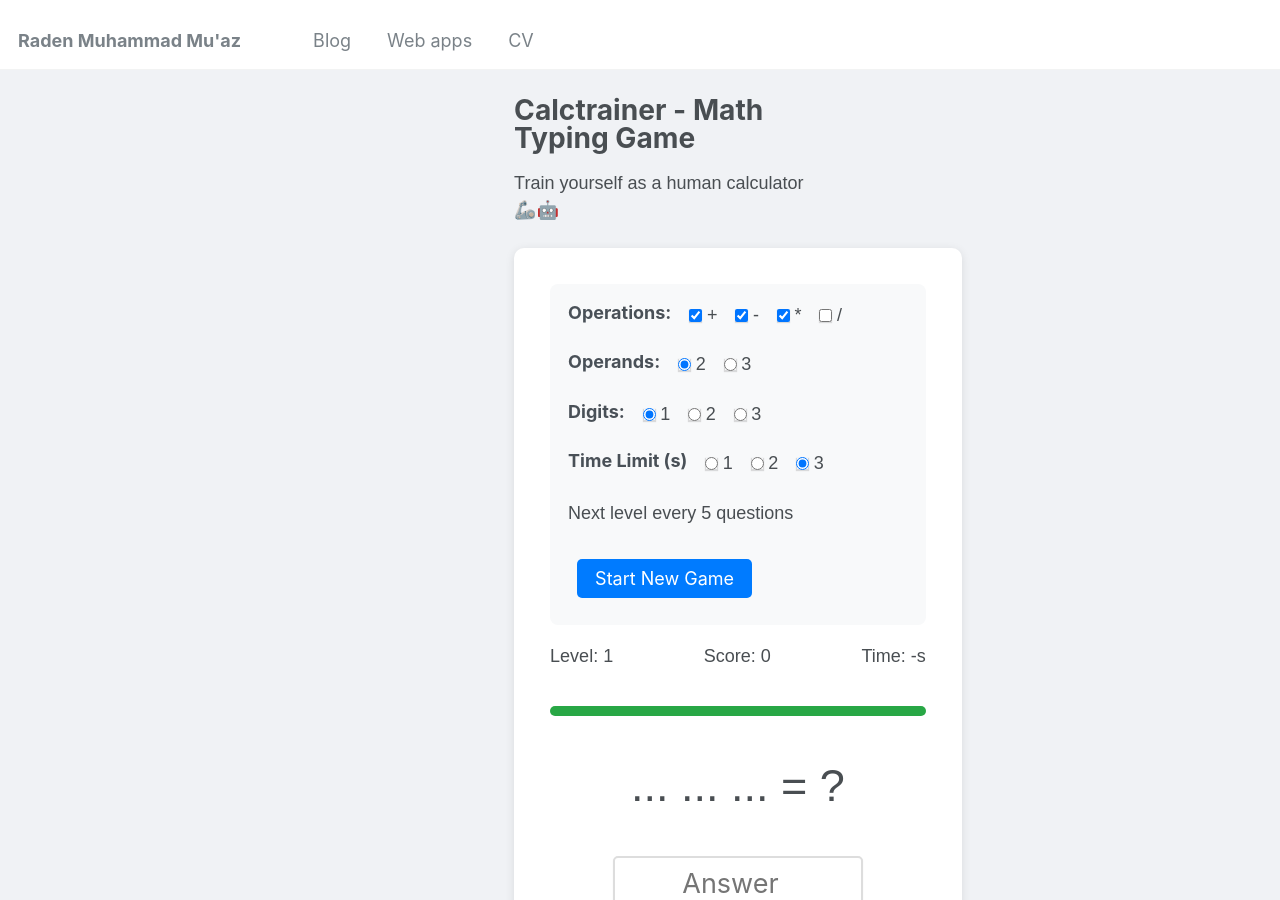
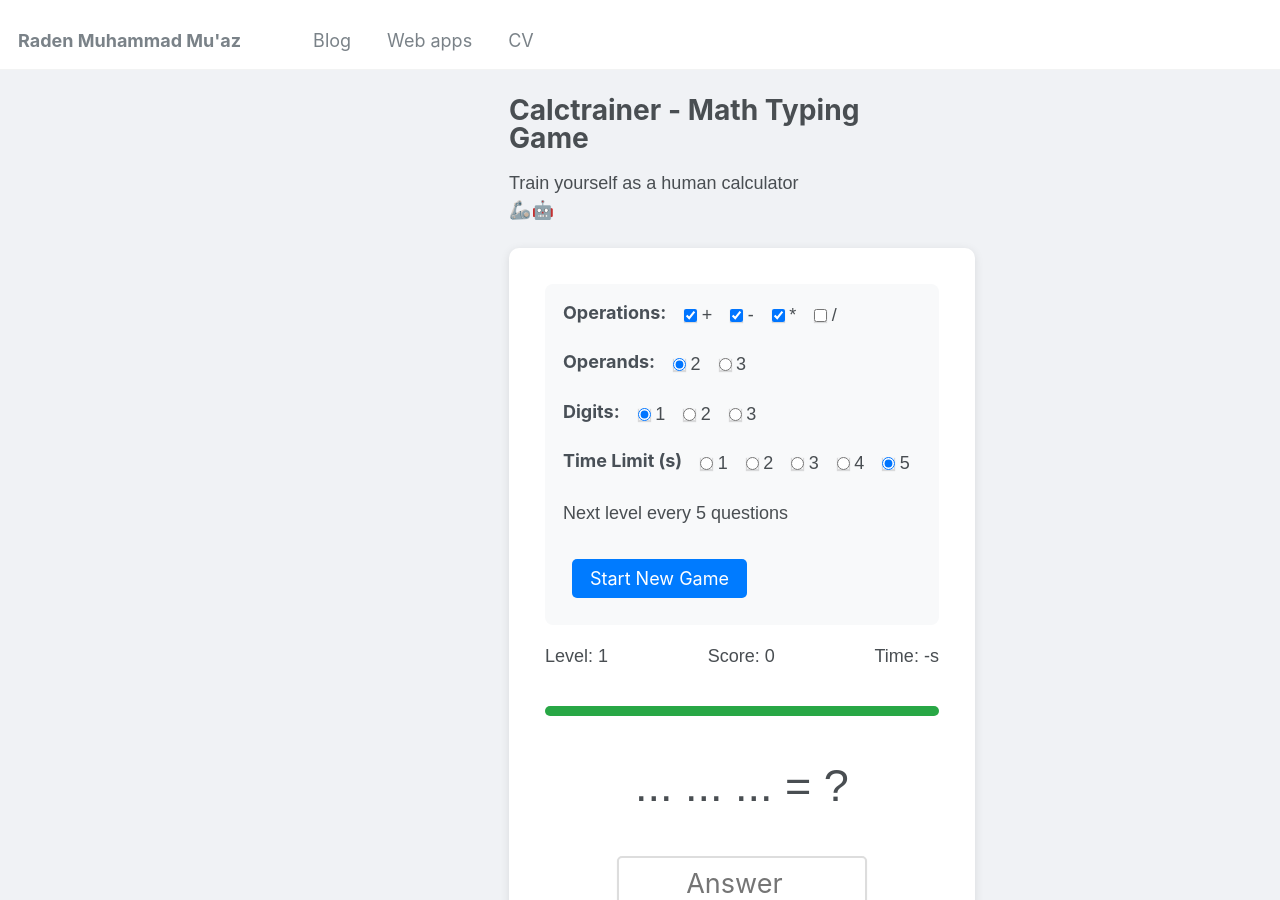
Before and after one commit to radenmuaz/radenmuaz.github.io, a Jekyll site: the page built from _pages/calctrainer.md, in a window 1280 px wide and 900 px high. Built offline with Jekyll 4.4.1, drawn with Linux system fonts in a browser that asks for light colours.

Commit message:
calctrainer

```diff
--- a/_includes/calctrainer.html
+++ b/_includes/calctrainer.html
@@ -179,6 +179,12 @@
                     <label class="checkbox-label">
                         <input type="radio" name="timeout" value="3" checked> 3
                     </label>
+                    <label class="checkbox-label">
+                        <input type="radio" name="timeout" value="4" checked> 4
+                    </label>
+                    <label class="checkbox-label">
+                        <input type="radio" name="timeout" value="5" checked> 5
+                    </label>
                 </div>
             </div>
             <p>Next level every 5 questions</p>
```
